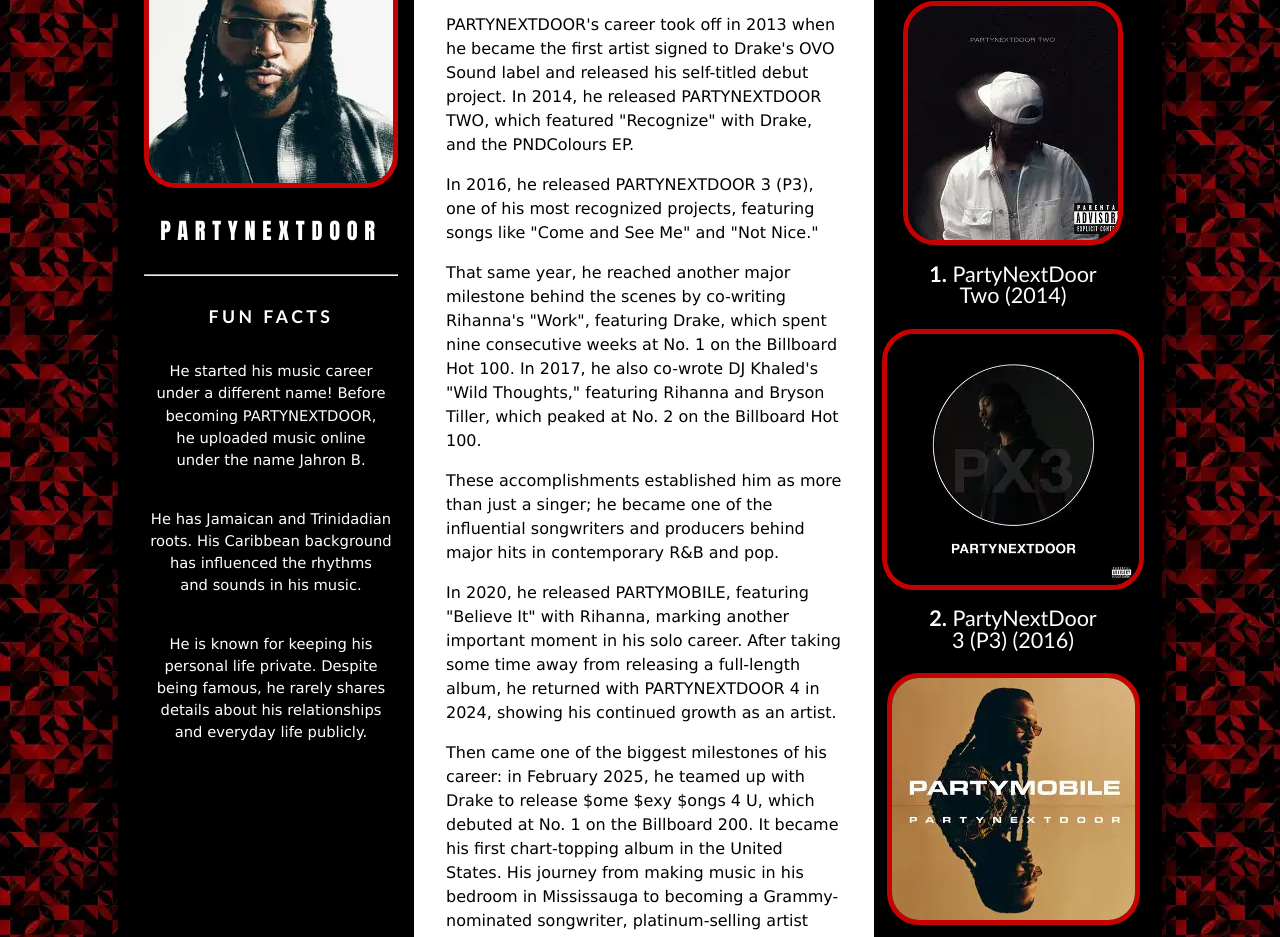
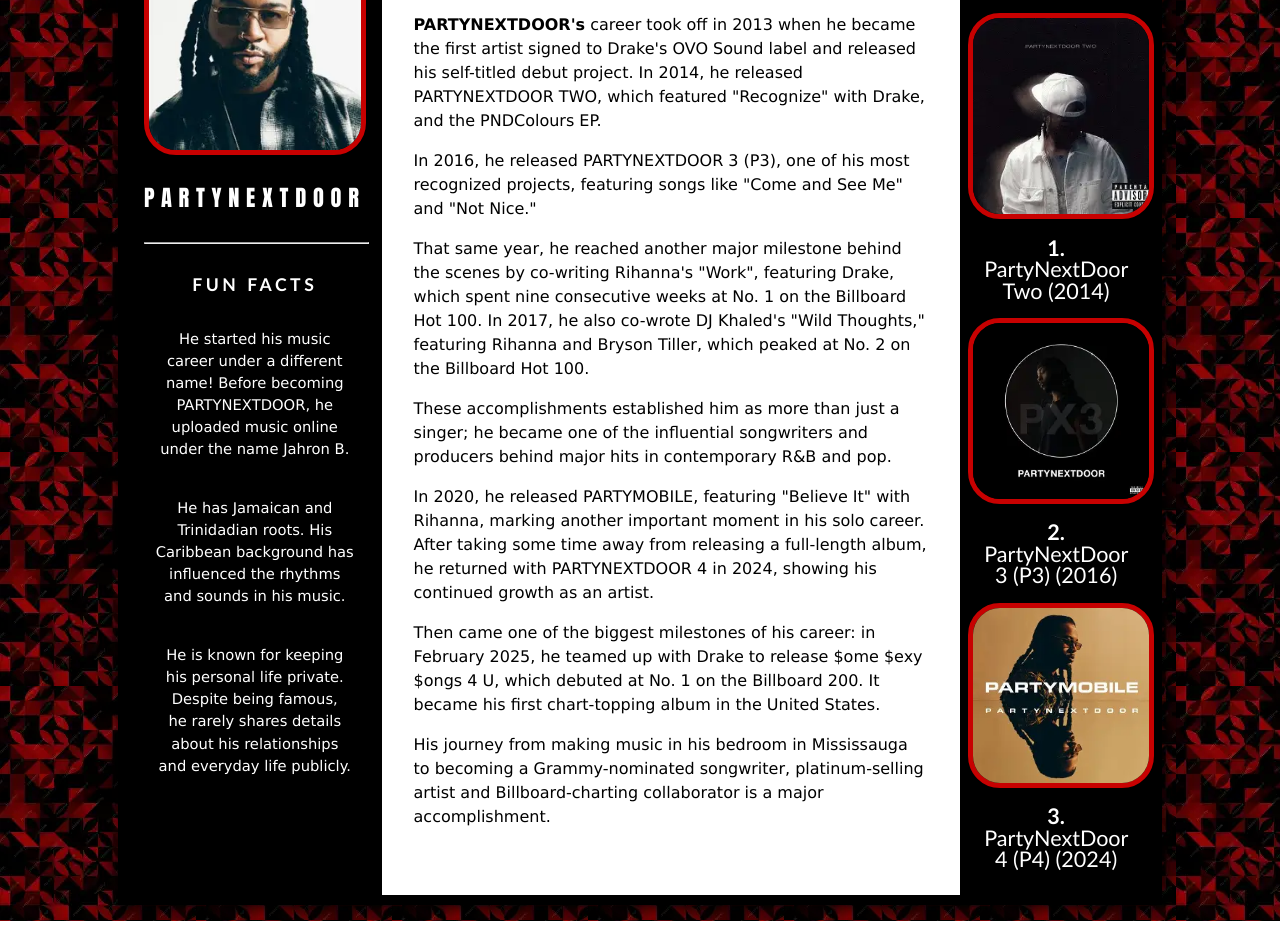
Before and after one commit to BK-0014/Final, a plain HTML site: page party.html in a window 1280 px wide. Shown: the part 250-1187 px from the top of the page. Drawn offline with Linux system fonts and the light colour scheme.

Commit message:
Change CSS Background

```diff
--- a/main.css
+++ b/main.css
@@ -1,6 +1,6 @@
 body {
   font-family: Verdana, Geneva, Tahoma, sans-serif;
-  background-image: url(images/Background\ Image.png);
+  background-image: url(images/Backgroundimage.png);
   padding: 1rem;
 }
 
@@ -69,6 +69,9 @@ nav a:hover {
 
 }
 
+img {
+  max-width: 100%;
+}
 .left-side img {
  margin: 1rem;
  border: 5px solid rgb(199, 1, 1);
--- a/party.html
+++ b/party.html
@@ -54,19 +54,21 @@
 
           <h2>THE STORY</h2>
           <p>
-            PARTYNEXTDOOR's career took off in 2013 when he became the first artist signed to Drake's OVO Sound label and released his self-titled debut project. In 2014, he released PARTYNEXTDOOR TWO, which featured "Recognize" with Drake, and the PNDColours EP. </p>
+            <b>PARTYNEXTDOOR's</b> career took off in 2013 when he became the first artist signed to Drake's OVO Sound label and released his self-titled debut project. In 2014, he released PARTYNEXTDOOR TWO, which featured "Recognize" with Drake, and the PNDColours EP. </p>
 
-            <p>In 2016, he released PARTYNEXTDOOR 3 (P3), one of his most recognized projects, featuring songs like "Come and See Me" and "Not Nice." </p>
+          <p>In 2016, he released PARTYNEXTDOOR 3 (P3), one of his most recognized projects, featuring songs like "Come and See Me" and "Not Nice." </p>
 
-            <p> That same year, he reached another major milestone behind the scenes by co-writing Rihanna's "Work", featuring Drake, which spent nine consecutive weeks at No. 1 on the Billboard Hot 100. In 2017, he also co-wrote DJ Khaled's "Wild Thoughts," featuring Rihanna and Bryson Tiller, which peaked at No. 2 on the Billboard Hot 100. </p>
+          <p> That same year, he reached another major milestone behind the scenes by co-writing Rihanna's "Work", featuring Drake, which spent nine consecutive weeks at No. 1 on the Billboard Hot 100. In 2017, he also co-wrote DJ Khaled's "Wild Thoughts," featuring Rihanna and Bryson Tiller, which peaked at No. 2 on the Billboard Hot 100. </p>
 
-            <p> These accomplishments established him as more than just a singer; he became one of the influential songwriters and producers behind major hits in contemporary R&B and pop.
+          <p> These accomplishments established him as more than just a singer; he became one of the influential songwriters and producers behind major hits in contemporary R&B and pop.
           </p>
 
           <p>
             In 2020, he released PARTYMOBILE, featuring "Believe It" with Rihanna, marking another important moment in his solo career. After taking some time away from releasing a full-length album, he returned with PARTYNEXTDOOR 4 in 2024, showing his continued growth as an artist. </p>
 
-          <p> Then came one of the biggest milestones of his career: in February 2025, he teamed up with Drake to release $ome $exy $ongs 4 U, which debuted at No. 1 on the Billboard 200. It became his first chart-topping album in the United States. His journey from making music in his bedroom in Mississauga to becoming a Grammy-nominated songwriter, platinum-selling artist and Billboard-charting collaborator is a major accomplishment.
+          <p> Then came one of the biggest milestones of his career: in February 2025, he teamed up with Drake to release $ome $exy $ongs 4 U, which debuted at No. 1 on the Billboard 200. It became his first chart-topping album in the United States. </p>
+
+          <p> His journey from making music in his bedroom in Mississauga to becoming a Grammy-nominated songwriter, platinum-selling artist and Billboard-charting collaborator is a major accomplishment.
           </p>
         </article>
 
```
Also changed, not shown: Images/Backgroundimage.png (renamed from Images/Background Image.png).
